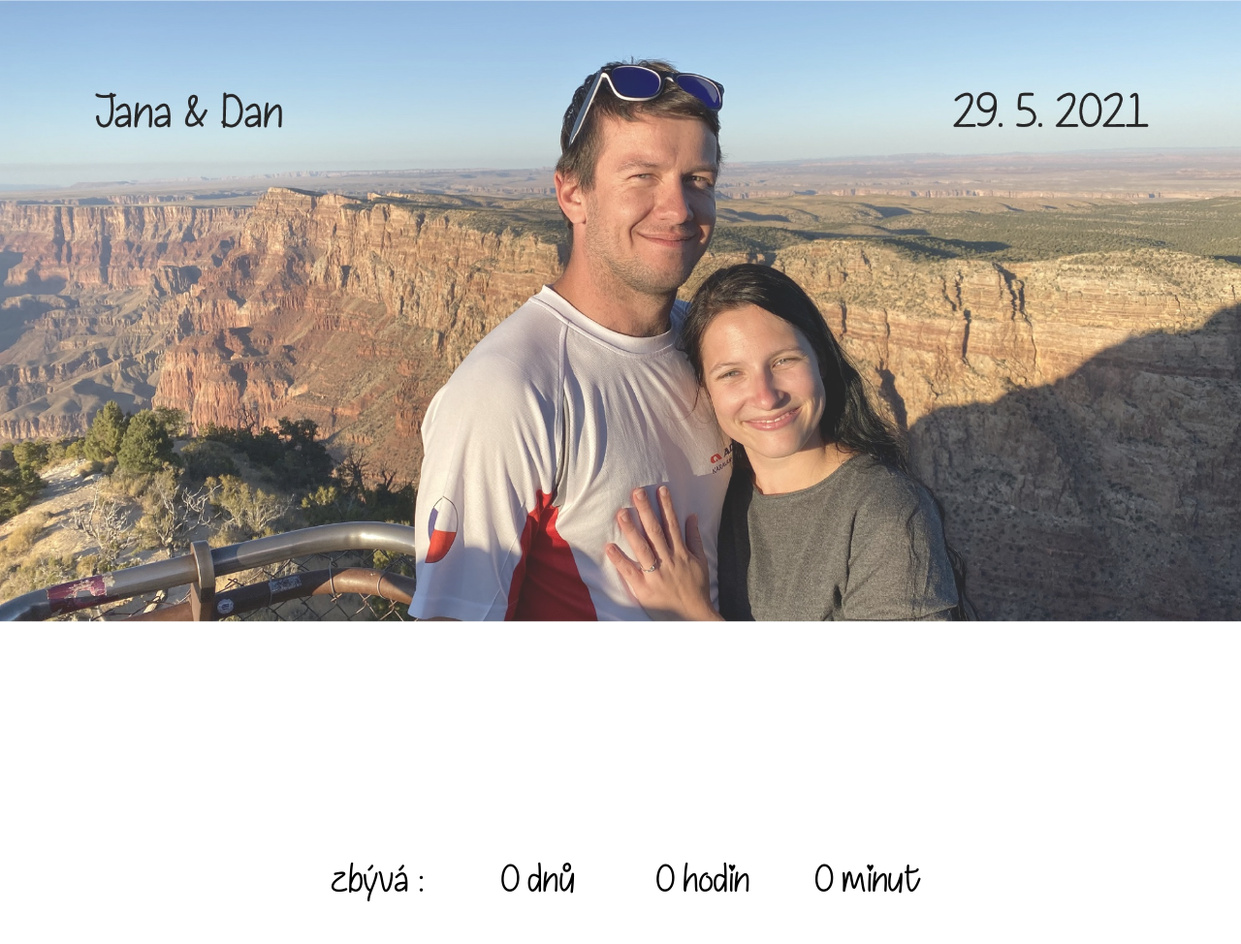
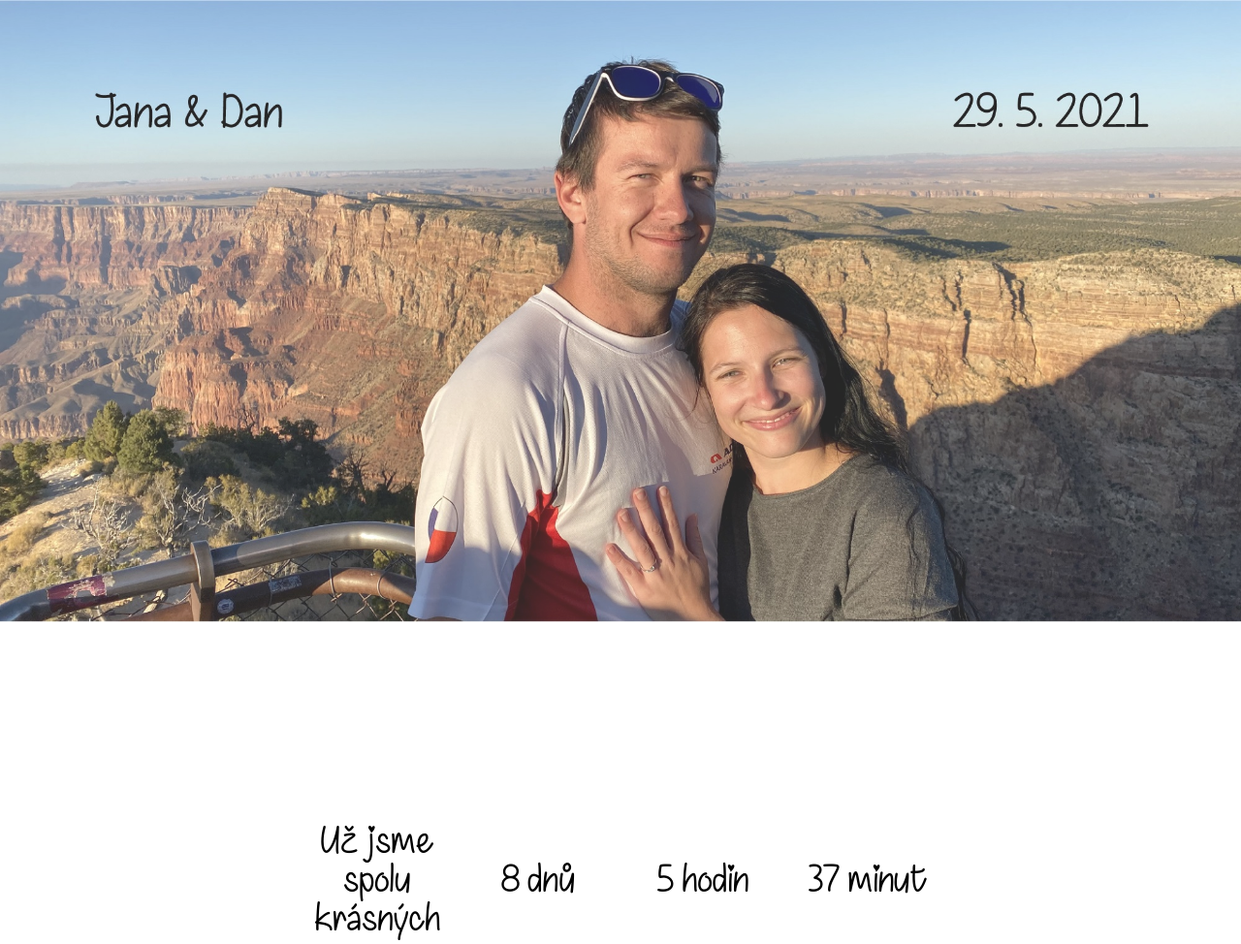
Before and after one commit to Hradil-d/svatebni-stranky, a plain HTML site: page index.html in a window 1280 px wide. Shown: the top 974 px of the page at 97% size. Drawn offline with Linux system fonts and the light colour scheme.

Commit message:
Add files via upload

```diff
--- a/default.js
+++ b/default.js
@@ -10,7 +10,7 @@
         // get diff
         var wedding = new Date('2021/05/29 11:30:00');
         var now = new Date();
-        var diff = wedding.getTime() - now.getTime();
+        var diff = now.getTime() - wedding.getTime();
 
         if (diff >= 0) {
             // get days
--- a/index.html
+++ b/index.html
@@ -10,7 +10,7 @@
             <section id="countdown">
                     <div class="kolečka">
                         <div>
-                            <p>zbývá :</p>
+                            <p>Už jsme spolu krásných</p>
                         </div>
                         <div>
                             <span id="days"></span>
```
